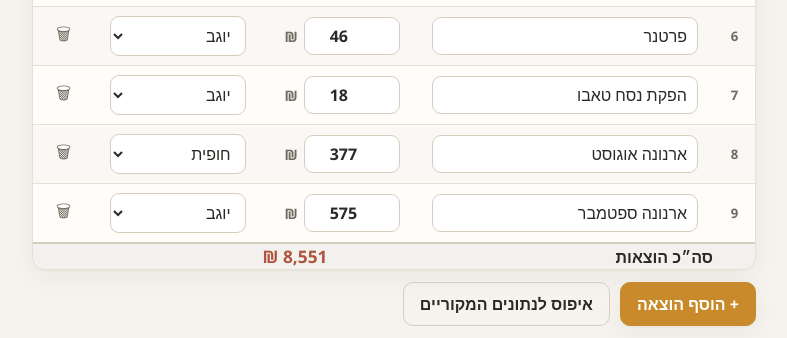
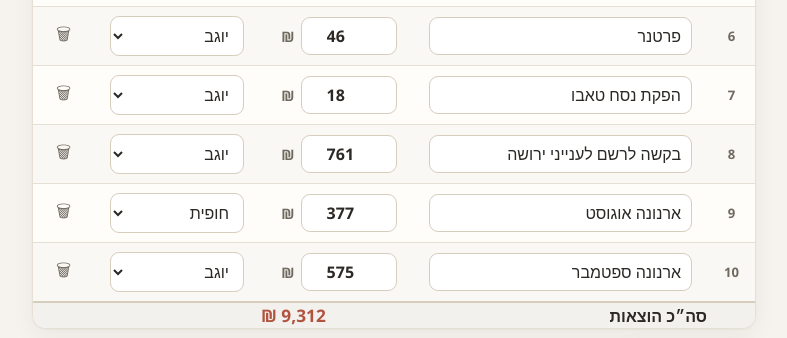
Before and after one commit to Yogevkidar1985/sheva-hesbonot, a plain HTML site: page index.html in a window 1280 px wide. Shown: the part 766-1104 px from the top of the page, without its empty margins (246-1033 px from the left). Drawn offline with Linux system fonts and the light colour scheme.

Commit message:
Add inheritance registrar online request (761, paid by יוגב)
Co-Authored-By: Claude Opus 4.8 <noreply@anthropic.com>
Claude-Session: https://claude.ai/code/session_015vRu5bVQ18wmrBy97sr5Yb

```diff
--- a/index.html
+++ b/index.html
@@ -200,7 +200,7 @@
 <script>
 (function(){
   "use strict";
-  var KEY = "sheva-splitter-v9";
+  var KEY = "sheva-splitter-v10";
   var DEFAULT = {
     people: ["אביחי","יוגב","חופית"],
     expenses: [
@@ -211,6 +211,7 @@
       { desc:"פנגו", amount:15, payer:"חופית" },
       { desc:"פרטנר", amount:46, payer:"יוגב" },
       { desc:"הפקת נסח טאבו", amount:18, payer:"יוגב" },
+      { desc:"בקשה לרשם לענייני ירושה", amount:761, payer:"יוגב" },
       { desc:"ארנונה אוגוסט", amount:377, payer:"חופית" },
       { desc:"ארנונה ספטמבר", amount:575, payer:"יוגב" }
     ]
```
Also changed, not shown: shevaexpensesplitter.html (+2 -1 lines).
